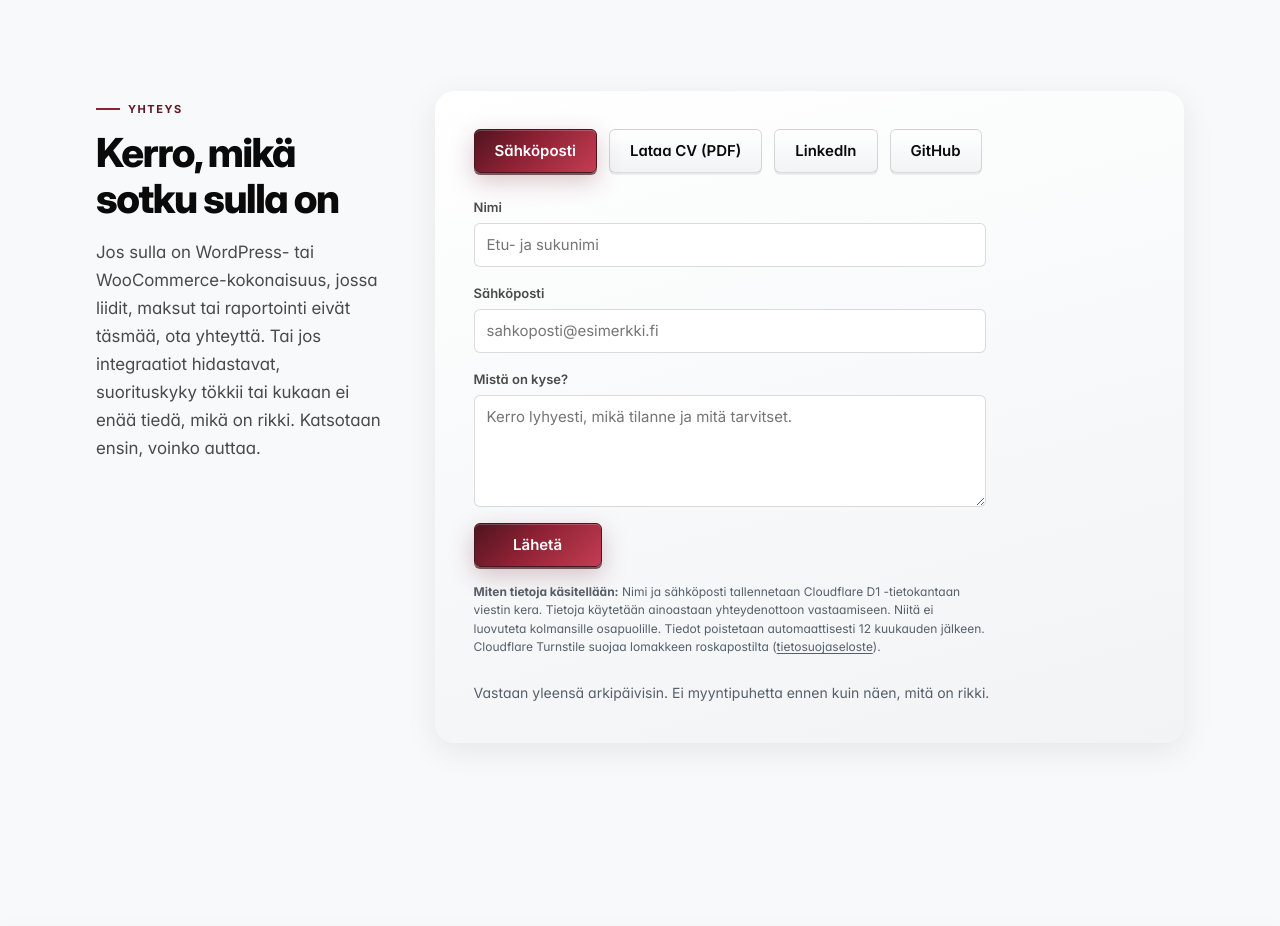
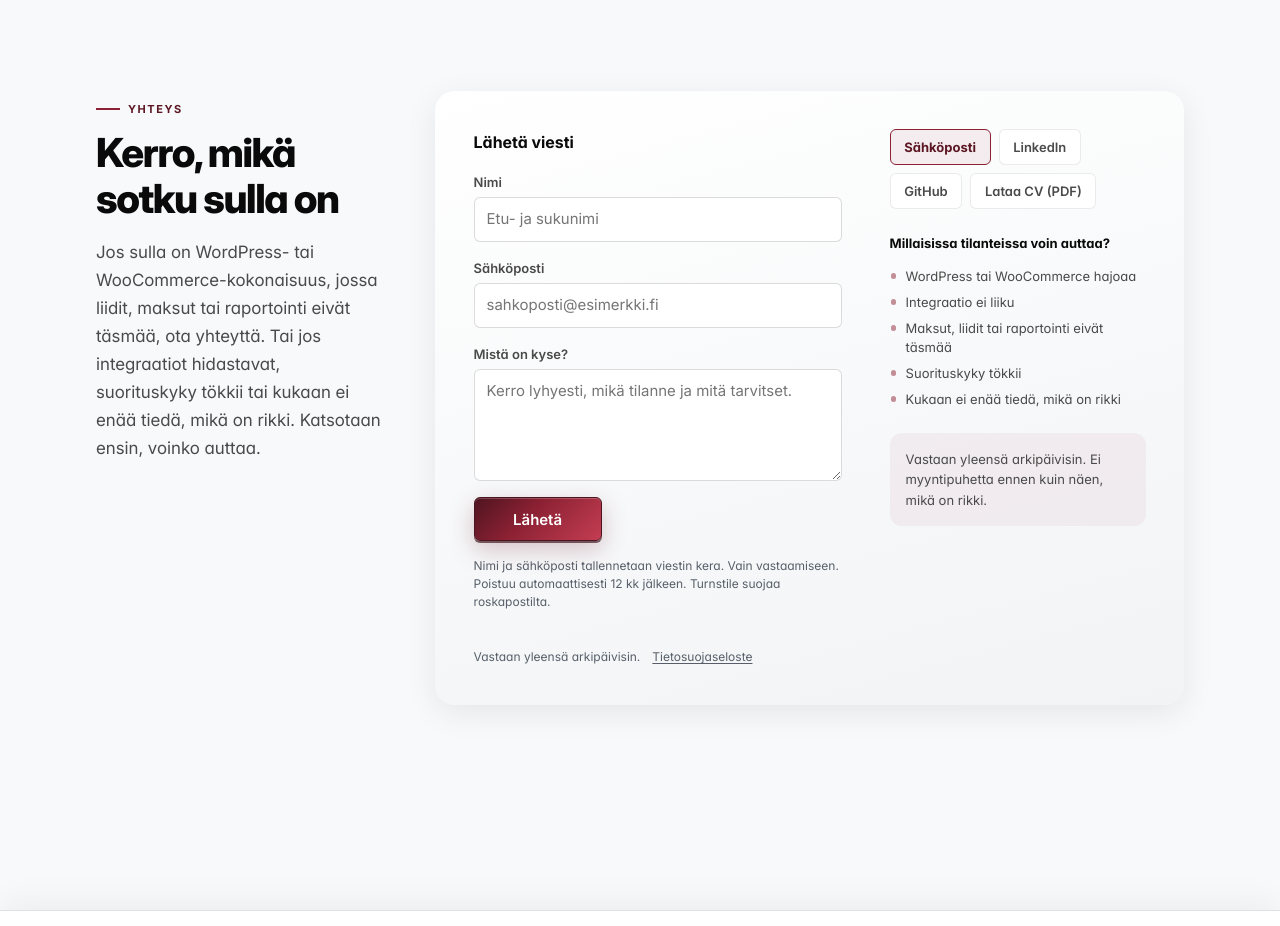
Before and after one commit to Mgrmjp/Miikka-CV, an Astro site: page / in a window 1280 px wide. Shown: the part 6360-7286 px from the top of the page. Built offline with nearby package versions, Linux system fonts and the light colour scheme; Astro itself is replaced by a stand-in of ours; no server answers.

Commit message:
feat: complete Turnstile + D1 contact system setup
- Configure D1 database (miikkacv-contacts) with remote schema applied
- Add per-IP rate limiting to contact API (5 POSTs / 60s)
- Create .env.example documenting required env vars
- Restyle contact panel as two-column form + info layout
- Simplify ContactForm privacy text and remove redundant comments
- Reorder contact links (email first, CV PDF last)
- Add wrangler as devDependency

```diff
--- a/package.json
+++ b/package.json
@@ -16,6 +16,7 @@
   },
   "devDependencies": {
     "playwright": "^1.51.0",
-    "typescript": "^5.0.0"
+    "typescript": "^5.0.0",
+    "wrangler": "^4.104.0"
   }
 }
--- a/src/components/ContactForm.astro
+++ b/src/components/ContactForm.astro
@@ -1,10 +1,4 @@
 ---
-
-/**
- * Contact form. Posts JSON to /api/contact.
- * Uses Cloudflare Turnstile for bot prevention.
- * Shows inline status after submit.
- */
 
 interface Props {
   class?: string;
@@ -69,12 +63,9 @@ const { class: className, turnstileSiteKey = "0x4AAAAAAA0xEXAMPLE" } = Astro.pro
   </div>
 
   <p class="contact-form__privacy">
-    <strong>Miten tietoja käsitellään:</strong> Nimi ja sähköposti tallennetaan
-    Cloudflare D1 -tietokantaan viestin kera. Tietoja käytetään ainoastaan
-    yhteydenottoon vastaamiseen. Niitä ei luovuteta kolmansille osapuolille.
-    Tiedot poistetaan automaattisesti 12 kuukauden jälkeen.
-    Cloudflare Turnstile suojaa lomakkeen roskapostilta
-    (<a href="https://www.cloudflare.com/en-gb/privacypolicy/" rel="noopener noreferrer" target="_blank">tietosuojaseloste</a>).
+    Nimi ja sähköposti tallennetaan viestin kera. Vain vastaamiseen.
+    Poistuu automaattisesti 12 kk jälkeen.
+    Turnstile suojaa roskapostilta.
   </p>
 
   <div
@@ -96,7 +87,6 @@ const { class: className, turnstileSiteKey = "0x4AAAAAAA0xEXAMPLE" } = Astro.pro
     const turnstileDiv = form.querySelector<HTMLElement>(".cf-turnstile");
     if (!submitBtn || !status || !turnstileDiv) return;
 
-    // Load Turnstile script once
     if (!document.querySelector('script[src*="turnstile"]')) {
       const s = document.createElement("script");
       s.src = "https://challenges.cloudflare.com/turnstile/v0/api.js?onload=_turnstileLoaded&render=explicit";
@@ -105,25 +95,18 @@ const { class: className, turnstileSiteKey = "0x4AAAAAAA0xEXAMPLE" } = Astro.pro
       document.head.appendChild(s);
     }
 
-    // Widget ID for this form
     let widgetId: string | null = null;
-    let turnstileReady = false;
 
     (window as any)._turnstileLoaded = () => {
-      turnstileReady = true;
       if (turnstileDiv) {
         widgetId = (window as any).turnstile.render(turnstileDiv, {
           sitekey: turnstileDiv.getAttribute("data-sitekey"),
-          callback: () => {
-            // token acquired, will be submitted with form
-          },
+          callback: () => {},
         });
       }
     };
 
-    // Retry if script fires callback before we set it
     if ((window as any).turnstile) {
-      turnstileReady = true;
       if (turnstileDiv && !widgetId) {
         widgetId = (window as any).turnstile.render(turnstileDiv, {
           sitekey: turnstileDiv.getAttribute("data-sitekey"),
@@ -135,7 +118,6 @@ const { class: className, turnstileSiteKey = "0x4AAAAAAA0xEXAMPLE" } = Astro.pro
     form.addEventListener("submit", async (e) => {
       e.preventDefault();
 
-      // Ensure Turnstile token
       if (!widgetId || !(window as any).turnstile) {
         status.hidden = false;
         status.textContent = "Turvatarkistus ei ole vielä valmis. Yritä hetken kuluttua.";
@@ -143,11 +125,9 @@ const { class: className, turnstileSiteKey = "0x4AAAAAAA0xEXAMPLE" } = Astro.pro
         return;
       }
 
-      const token = (window as any).turnstile.getResponse(widgetId);
+      let token = (window as any).turnstile.getResponse(widgetId);
       if (!token) {
-        // Trigger invisible challenge
         (window as any).turnstile.execute(widgetId);
-        // Wait briefly for token, then try again
         await new Promise((r) => setTimeout(r, 1500));
       }
 
@@ -186,7 +166,6 @@ const { class: className, turnstileSiteKey = "0x4AAAAAAA0xEXAMPLE" } = Astro.pro
           status.textContent = "Viesti lähetetty! Vastaan yleensä arkipäivisin.";
           status.classList.add("contact-form__status--success");
           form.reset();
-          // Reset Turnstile for next submission
           (window as any).turnstile.reset(widgetId);
         } else {
           status.textContent = json.error || "Lähetys epäonnistui. Yritä uudelleen.";
@@ -209,7 +188,6 @@ const { class: className, turnstileSiteKey = "0x4AAAAAAA0xEXAMPLE" } = Astro.pro
   .contact-form {
     display: grid;
     gap: var(--space-md);
-    max-width: 32rem;
   }
 
   .contact-form__field {
@@ -276,18 +254,8 @@ const { class: className, turnstileSiteKey = "0x4AAAAAAA0xEXAMPLE" } = Astro.pro
   .contact-form__privacy {
     margin: 0;
     font-size: 0.75rem;
-    line-height: 1.55;
+    line-height: 1.5;
     color: var(--color-faint);
-  }
-
-  .contact-form__privacy a {
-    color: var(--color-faint);
-    text-decoration: underline;
-    text-underline-offset: 0.14em;
-  }
-
-  .contact-form__privacy a:hover {
-    color: var(--accent-deep);
   }
 
   .cf-turnstile {
--- a/src/data/profile.ts
+++ b/src/data/profile.ts
@@ -412,10 +412,10 @@ export const contactCta = {
   offer:
     "Jos sulla on WordPress- tai WooCommerce-kokonaisuus, jossa liidit, maksut tai raportointi eivät täsmää, ota yhteyttä. Tai jos integraatiot hidastavat, suorituskyky tökkii tai kukaan ei enää tiedä, mikä on rikki. Katsotaan ensin, voinko auttaa.",
   links: [
-    { key: "A", label: "Sähköposti", href: `mailto:${profile.email}`, primary: true },
-    { key: "B", label: "Lataa CV (PDF)", href: profile.cvPath, download: true },
-    { key: "C", label: "LinkedIn", href: profile.linkedin, external: true },
-    { key: "D", label: "GitHub", href: profile.github, external: true }
+    { key: "A", label: "Sähköposti", href: `mailto:${profile.email}` },
+    { key: "B", label: "LinkedIn", href: profile.linkedin, external: true },
+    { key: "C", label: "GitHub", href: profile.github, external: true },
+    { key: "D", label: "Lataa CV (PDF)", href: profile.cvPath, download: true }
   ]
 } as const;
 
--- a/src/pages/index.astro
+++ b/src/pages/index.astro
@@ -141,16 +141,19 @@ import {
         intro={contactCta.offer}
         variant="contact"
       >
-        <div class="actions contact-actions">
+        <div class="contact-panel">
+          <div class="contact-panel__main">
+            <p class="contact-panel__form-title">Lähetä viesti</p>
+            <ContactForm turnstileSiteKey={import.meta.env.PUBLIC_TURNSTILE_SITE_KEY || "0x4AAAAAAA0xEXAMPLE"} />
+          </div>
+          <aside class="contact-panel__info">
+            <div class="contact-panel__actions">
               {
                 contactCta.links.map((link) => (
                   <a
                     class:list={[
-                  "btn",
-                  link.primary && "btn--primary",
-                  !link.primary && !link.download && "btn--secondary",
-                  link.download && "btn--secondary",
-                  link.external && "link-external"
+                      "contact-panel__action",
+                      link.key === "A" && "contact-panel__action--active"
                     ]}
                     href={link.href}
                     {...link.external ? { target: "_blank", rel: "noopener noreferrer" } : {}}
@@ -162,8 +165,29 @@ import {
                 ))
               }
             </div>
-        <ContactForm turnstileSiteKey={import.meta.env.PUBLIC_TURNSTILE_SITE_KEY || "0x4AAAAAAA0xEXAMPLE"} />
-        <p class="contact-note">Vastaan yleensä arkipäivisin. Ei myyntipuhetta ennen kuin näen, mitä on rikki.</p>
+
+            <div class="contact-panel__situations">
+              <p class="contact-panel__situations-title">
+                Millaisissa tilanteissa voin auttaa?
+              </p>
+              <ul class="contact-panel__checklist">
+                <li>WordPress tai WooCommerce hajoaa</li>
+                <li>Integraatio ei liiku</li>
+                <li>Maksut, liidit tai raportointi eivät täsmää</li>
+                <li>Suorituskyky tökkii</li>
+                <li>Kukaan ei enää tiedä, mikä on rikki</li>
+              </ul>
+            </div>
+
+            <div class="contact-panel__note">
+              <p>Vastaan yleensä arkipäivisin. Ei myyntipuhetta ennen kuin näen, mikä on rikki.</p>
+            </div>
+          </aside>
+        </div>
+        <div class="contact-panel__footer">
+          <span>Vastaan yleensä arkipäivisin.</span>
+          <a href="/tietosuoja" class="contact-panel__footer-link">Tietosuojaseloste</a>
+        </div>
       </Section>
     </div>
   </main>
--- a/src/styles/global.css
+++ b/src/styles/global.css
@@ -1311,14 +1311,153 @@ html.progressive-images .progressive-image.is-loaded .progressive-image__placeho
   box-shadow: var(--shadow-lg);
 }
 
-.contact-actions {
+/* ── Contact panel: two-column form + info ── */
+
+.contact-panel {
+  display: grid;
+  grid-template-columns: 1fr 16rem;
+  gap: var(--space-2xl);
+  align-items: start;
+}
+
+.contact-panel__main {
+  display: grid;
+  gap: var(--space-md);
+}
+
+.contact-panel__form-title {
   margin: 0;
-}
-
-.contact-note {
+  font-size: 1rem;
+  font-weight: 700;
+  color: var(--color-ink);
+}
+
+.contact-panel__info {
+  display: grid;
+  gap: var(--space-lg);
+}
+
+.contact-panel__actions {
+  display: flex;
+  flex-wrap: wrap;
+  gap: 0.5rem;
+}
+
+.contact-panel__action {
+  display: inline-flex;
+  align-items: center;
+  gap: 0.25rem;
+  min-height: 2.25rem;
+  padding: 0 0.85rem;
+  border: 1px solid var(--color-border);
+  border-radius: var(--radius-sm);
+  background: var(--color-surface);
+  font-family: var(--font);
+  font-size: 0.8125rem;
+  font-weight: 600;
+  color: var(--color-muted);
+  text-decoration: none;
+  white-space: nowrap;
+  transition: border-color 0.2s var(--ease-out), color 0.2s var(--ease-out), background 0.2s var(--ease-out);
+  box-shadow: none;
+}
+
+.contact-panel__action:hover {
+  border-color: var(--color-border-accent);
+  background: rgb(139 33 56 / 4%);
+  color: var(--accent-deep);
+}
+
+.contact-panel__action--active {
+  border-color: var(--accent);
+  background: rgb(139 33 56 / 7%);
+  color: var(--accent-deep);
+  font-weight: 700;
+}
+
+.contact-panel__action--active:hover {
+  border-color: var(--accent-deep);
+  background: rgb(139 33 56 / 10%);
+}
+
+.contact-panel__action .external-link-icon {
+  width: 0.75em;
+  height: 0.75em;
+}
+
+.contact-panel__situations-title {
   margin: 0;
-  font-size: 0.875rem;
+  font-size: 0.8125rem;
+  font-weight: 700;
+  color: var(--color-ink);
+}
+
+.contact-panel__checklist {
+  display: grid;
+  gap: 0.4rem;
+  margin: var(--space-sm) 0 0;
+  padding: 0;
+  list-style: none;
+}
+
+.contact-panel__checklist li {
+  position: relative;
+  padding-left: 1rem;
+  font-size: 0.8125rem;
+  line-height: 1.5;
+  color: var(--color-muted);
+}
+
+.contact-panel__checklist li::before {
+  content: "";
+  position: absolute;
+  left: 1px;
+  top: 0.5em;
+  width: 0.35rem;
+  height: 0.35rem;
+  border-radius: var(--radius-full);
+  background: var(--accent);
+  opacity: 0.5;
+}
+
+.contact-panel__note {
+  padding: var(--space-md);
+  border-radius: var(--radius-md);
+  background: rgb(139 33 56 / 5%);
+  font-size: 0.8125rem;
+  line-height: 1.55;
+  color: var(--color-muted);
+}
+
+.contact-panel__note p {
+  margin: 0;
+}
+
+.contact-panel__footer {
+  display: flex;
+  flex-wrap: wrap;
+  align-items: center;
+  gap: 0.35rem 0.75rem;
+  padding-top: var(--space-sm);
+  font-size: 0.75rem;
   color: var(--color-faint);
+}
+
+.contact-panel__footer-link {
+  color: var(--color-faint);
+  text-decoration: underline;
+  text-underline-offset: 0.14em;
+}
+
+.contact-panel__footer-link:hover {
+  color: var(--accent-deep);
+}
+
+@media (max-width: 768px) {
+  .contact-panel {
+    grid-template-columns: 1fr;
+    gap: var(--space-lg);
+  }
 }
 
 /* Story grid: showcase cards */
--- a/workers/wrangler.toml
+++ b/workers/wrangler.toml
@@ -2,7 +2,7 @@ name = "miikkan-cv-summary"
 compatibility_date = "2025-06-01"
 
 d1_databases = [
-  { binding = "DB", database_name = "miikkacv-contacts", database_id = "<TODO: same D1 id as main site>" }
+  { binding = "DB", database_name = "miikkacv-contacts", database_id = "71637b51-dc81-47ab-8be1-1d50a22c85d3" }
 ]
 
 triggers = { crons = ["0 8 * * *"] }
```
Also changed, not shown: src/pages/api/contact.ts (+26 -0 lines), 3 other files. Lines whose indentation alone changed are shown as unchanged.
